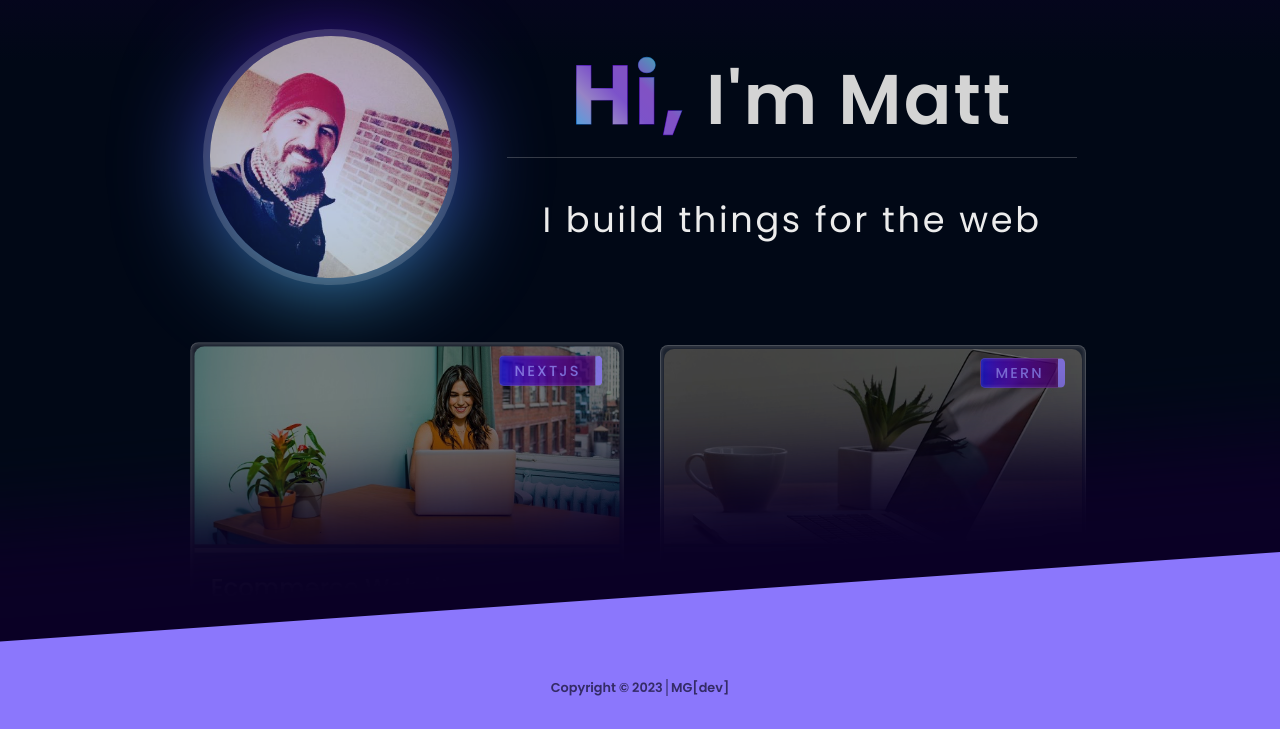
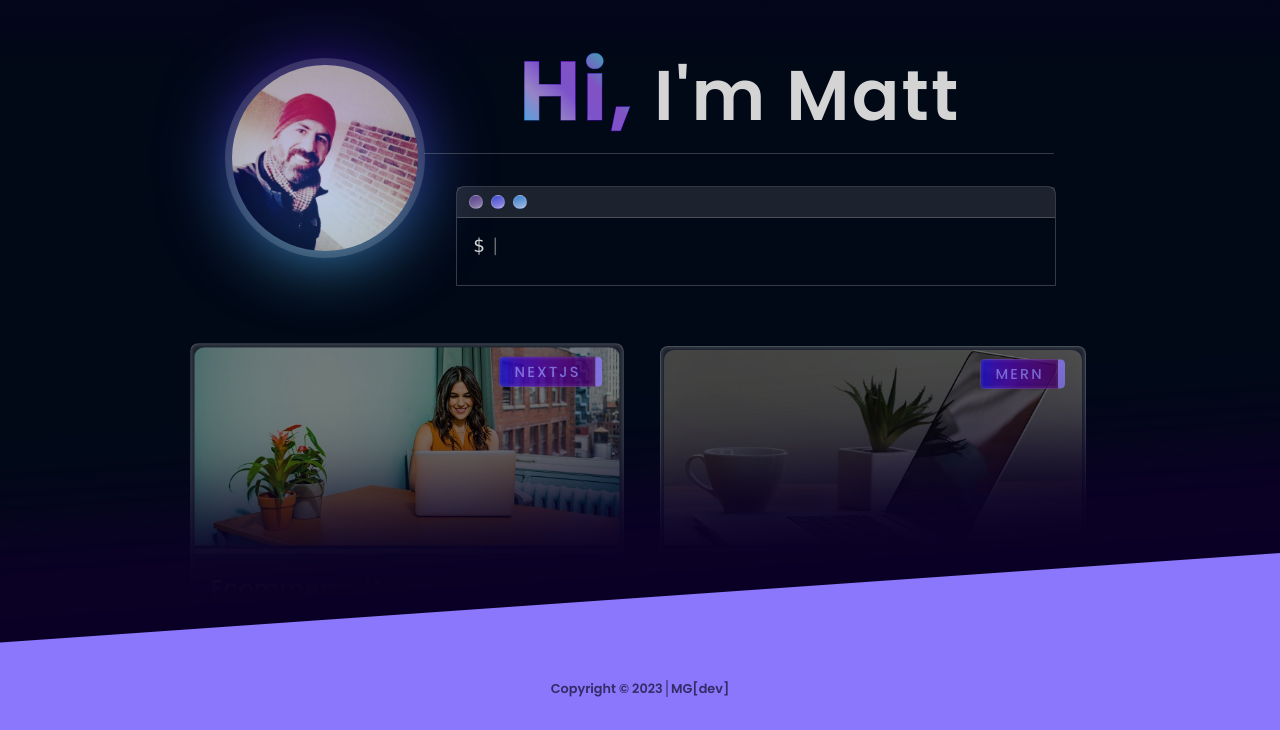
Before and after one commit to midcenturydude7/nextjs-portfolio-site-design, a plain HTML site: page index.html in a window 1280 px wide. Shown: the part 105-835 px from the top of the page. Drawn offline with Linux system fonts and the light colour scheme.

Commit message:
Adjusted margins and styled terminal window

```diff
--- a/index.html
+++ b/index.html
@@ -40,25 +40,25 @@
         </nav>
       </header>
       <main>
-        <!-- <div class="hero-image--container">
-          <img src="./images/MG_Avatar.jpg" alt="Avatar" class="hero-image" />
-        </div> -->
-        <!-- <div class="image-wrapper">
-          <div class="gradient-container">
-            <div></div>
-            <div></div>
-            <div></div>
-            <div></div>
-            <div></div>
-            <div></div>
-          </div>
-        </div> -->
         <div class="gradient-hero--container">
           <div class="gradient-hero"><img src="./images/MG_Avatar.jpg" alt="Avatar" class="hero-image" /></div>
         </div>
         <div class="main-content">
           <h1 class="main-title"><span class="gradient">Hi,</span> I'm Matt</h1>
-          <p>I build things for the web</p>
+          <div class="main-terminal">
+            <div class="terminal-window">
+              <div class="header">
+                <ul>
+                  <li class="button first"></li>
+                  <li class="button second"></li>
+                  <li class="button third"></li>
+                </ul>
+              </div>
+              <div class="content">
+                <p>$</p>
+              </div>
+            </div>
+          </div>
         </div>
       </main>
       <section>
--- a/styles/gradient.css
+++ b/styles/gradient.css
@@ -11,7 +11,7 @@
 }
 
 :root {
-  --card-height: 32vh;
+  --card-height: 27vh;
   --card-width: calc(var(--card-height) / 1);
 
   --clr-1: hsl(240deg 85% 45%) 0%;
@@ -167,14 +167,20 @@
   }
 }
 
+@media (min-width: 1000px) {
+  :root {
+    --card-height: 25vh;
+  }
+}
+
 @media (min-width: 1800px) {
   :root {
-    --card-height: 28vh;
+    --card-height: 23vh;
   }
 }
 
 @media (min-width: 2500px) {
   :root {
-    --card-height: 25vh;
+    --card-height: 20vh;
   }
 }
--- a/styles/styles.scss
+++ b/styles/styles.scss
@@ -213,159 +213,10 @@ main {
   width: 85%;
   max-width: 1200px;
   display: flex;
-  justify-content: space-evenly;
+  justify-content: center;
   align-items: center;
   margin: 0 0 0.75em 0;
   padding: 0;
-
-  // .hero-image--container {
-  //   width: 25%;
-  //   margin: 0;
-  //   padding: 0;
-  //   border-radius: 50%;
-  //   display: flex;
-  //   justify-content: center;
-  //   position: relative;
-  //   opacity: 0;
-  //   animation: hero-image 1s ease-in-out 0.5s forwards;
-
-  //   &::after {
-  //     filter: blur(3.5rem);
-  //   }
-
-  //   .hero-image {
-  //     padding: 0;
-  //     border-radius: 50%;
-  //     border: 5px solid #8b77fc;
-  //   }
-  // }
-
-  /** GRADIENT HERO IMAGAGE */
-  // .image-wrapper {
-  //   position: relative;
-  //   width: 16em;
-  //   height: 16em;
-  //   margin: 0 2em 0 0;
-  //   padding: 0;
-  //   transition: all 1s ease;
-  //   // opacity: 0;
-  //   // animation: hero-image 1s ease 0.5s forwards;
-
-  //   &::after {
-  //     content: "";
-  //     position: absolute;
-  //     top: 3%;
-  //     left: 3.5%;
-  //     height: 100%;
-  //     width: 100%;
-  //     border-radius: 50%;
-  //     background-image: url("../images/MG_Avatar.jpg");
-  //     background-size: cover;
-  //     opacity: 0.6;
-  //     box-shadow: 0 0 30px 50px #837aa83b;
-  //   }
-  //   .gradient-container {
-  //     height: 17em;
-  //     width: 17em;
-  //     margin: auto;
-  //     position: relative;
-  //     border-radius: 50%;
-  //     overflow: hidden;
-  //     animation: spin 8s infinite linear;
-
-  //     &::before {
-  //       position: absolute;
-  //       content: "";
-  //       height: 100%;
-  //       width: 100%;
-  //       border-radius: 50%;
-  //       backdrop-filter: blur(2.1em);
-  //     }
-
-  //     &::after {
-  //       position: absolute;
-  //       content: "";
-  //       height: 95%;
-  //       width: 95%;
-  //       background-color: rgb(1, 8, 22);
-  //       top: 2.5%;
-  //       left: 2.5%;
-  //       border-radius: 50%;
-  //       opacity: 0.5;
-  //       animation: no-rotate 10s infinite linear;
-  //     }
-
-  //     div {
-  //       position: absolute;
-  //       border-radius: 50%;
-  //       z-index: -1;
-  //       animation: scale-up infinite;
-
-  //       &::after {
-  //         filter: blur(10rem);
-  //       }
-  //     }
-
-  //     div:nth-child(1) {
-  //       height: 90%;
-  //       width: 100%;
-  //       background-color: hsl(240deg 85% 45%);
-  //       left: -5%;
-  //       top: -5%;
-  //       animation-duration: 2s;
-  //       animation-delay: 3s;
-  //     }
-
-  //     div:nth-child(2) {
-  //       height: 80%;
-  //       width: 70%;
-  //       background-color: hsl(209, 90%, 42%);
-  //       top: 15%;
-  //       right: -15%;
-  //       animation-duration: 10s;
-  //       animation-delay: 7s;
-  //     }
-
-  //     div:nth-child(3) {
-  //       height: 65%;
-  //       width: 80%;
-  //       background-color: hsl(293, 40%, 48%);
-  //       bottom: -30%;
-  //       right: -20%;
-  //       animation-duration: 4s;
-  //       animation-delay: 2.2s;
-  //     }
-
-  //     div:nth-child(4) {
-  //       height: 50%;
-  //       width: 75%;
-  //       background-color: hsl(261deg 98% 35%);
-  //       bottom: -5%;
-  //       left: 8%;
-  //       animation-duration: 7s;
-  //       animation-delay: 6s;
-  //     }
-
-  //     div:nth-child(5) {
-  //       height: 40%;
-  //       width: 55%;
-  //       background-color: hsl(214, 75%, 61%);
-  //       top: 50%;
-  //       left: 0;
-  //       animation-duration: 2.5s;
-  //       animation-delay: 4s;
-  //     }
-
-  //     div:nth-child(6) {
-  //       height: 25%;
-  //       width: 55%;
-  //       background-color: hsl(295, 86%, 44%);
-  //       top: 45%;
-  //       left: -15%;
-  //       animation-duration: 9s;
-  //     }
-  //   }
-  // }
 
   .main-content {
     display: flex;
@@ -381,7 +232,6 @@ main {
       font-weight: 600;
       letter-spacing: 0.03em;
       cursor: pointer;
-    }
 
       .gradient {
         font-size: 6.5vw;
@@ -400,15 +250,123 @@ main {
           background-position: right;
         }
       }
+    }
+
+    .main-terminal {
+      width: 100%;
+      border-top: 1px solid #cfcfcf41;
+      margin-left: -0.125em;
+      padding-left: 2em;
+
+      .terminal-window {
+        width: 600px;
+        height: 100px;
+        margin-top: 2em;
+        border: 1px solid #cfcfcf41;
+        border-top-left-radius: 8px;
+        border-top-right-radius: 8px;
+
+        .header {
+          background: #ececec1e;
+          border-bottom: 1px solid #cfcfcf41;
+
+          ul {
+            display: flex;
+            justify-content: flex-start;
+            align-items: center;
+            margin-left: 0.5em;
+            padding: 0.5em 0;
+            list-style-type: none;
+
+            .button {
+              width: 14px;
+              height: 14px;
+              border-radius: 50%;
+              margin: 0 0.25em;
+              border: 1px solid #cfcfcf41;
+            }
+
+            .button.first {
+              background-image: linear-gradient(
+                340deg,
+                hsl(0deg 0% 95%) 0%,
+                hsl(263deg 13% 90%) 0%,
+                hsl(262deg 17% 86%) 0%,
+                hsl(262deg 20% 81%) 0%,
+                hsl(262deg 21% 77%) 1%,
+                hsl(261deg 22% 72%) 3%,
+                hsl(261deg 22% 68%) 7%,
+                hsl(261deg 23% 64%) 12%,
+                hsl(260deg 23% 59%) 19%,
+                hsl(259deg 23% 55%) 30%,
+                hsl(259deg 23% 51%) 45%,
+                hsl(258deg 26% 47%) 63%,
+                hsl(257deg 30% 43%) 82%,
+                hsl(256deg 36% 39%) 100%
+              );
+            }
+
+            .button.second {
+              background-image: linear-gradient(
+                340deg,
+                hsl(0deg 0% 100%) 0%,
+                hsl(250deg 63% 96%) 0%,
+                hsl(250deg 63% 93%) 0%,
+                hsl(249deg 62% 89%) 0%,
+                hsl(248deg 62% 86%) 1%,
+                hsl(248deg 61% 82%) 3%,
+                hsl(247deg 60% 79%) 7%,
+                hsl(246deg 60% 75%) 12%,
+                hsl(244deg 59% 72%) 19%,
+                hsl(243deg 59% 68%) 30%,
+                hsl(241deg 58% 65%) 45%,
+                hsl(238deg 58% 61%) 63%,
+                hsl(235deg 59% 56%) 82%,
+                hsl(230deg 61% 50%) 100%
+              );
+            }
+
+            .button.third {
+              background-image: linear-gradient(
+                340deg,
+                hsl(0deg 0% 100%) 0%,
+                hsl(220deg 57% 97%) 0%,
+                hsl(220deg 57% 93%) 0%,
+                hsl(219deg 57% 90%) 0%,
+                hsl(219deg 57% 86%) 1%,
+                hsl(218deg 57% 83%) 3%,
+                hsl(218deg 57% 80%) 7%,
+                hsl(217deg 57% 76%) 12%,
+                hsl(216deg 57% 72%) 19%,
+                hsl(216deg 57% 69%) 30%,
+                hsl(214deg 58% 65%) 45%,
+                hsl(213deg 58% 60%) 63%,
+                hsl(212deg 59% 56%) 82%,
+                hsl(209deg 61% 50%) 100%
+              );
+            }
+          }
+        }
+
+        .content {
+          padding: 1em;
+          font-family: Menlo, Monaco, "Consolas", "Courier New", "Courier";
 
           p {
-      font-size: 2.75vw;
-      letter-spacing: 0.075em;
-      white-space: nowrap;
-      color: #ececec;
-      margin: 0;
-      padding: 1em;
-      border-top: 1px solid #cfcfcf41;
+            position: relative;
+            font-size: 1.2rem;
+
+            &::after {
+              position: absolute;
+              content: "|";
+              top: 1px;
+              left: 17px;
+              font-size: 1.1rem;
+              animation: blink 0.7s infinite;
+            }
+          }
+        }
+      }
     }
   }
 }
@@ -755,30 +713,35 @@ section {
   }
 }
 
-/* MEDIA QUERIES */
-@media (min-width: 1000px) {
-  main {
-    justify-content: center;
-
-    .main-content {
-      margin-left: 3em;
+@keyframes blink {
+  0% {
+    opacity: 0;
   }
+  50% {
+    opacity: 1;
+  }
+  100% {
+    opacity: 0;
   }
 }
 
+/* MEDIA QUERIES */
 @media (min-width: 1500px) {
   main {
     .main-content {
       .main-title {
         font-size: 4.5vw;
-      }
 
         .gradient {
           font-size: 5.5vw;
         }
+      }
 
+      .main-terminal {
+        margin-left: -0.3em;
         p {
-        font-size: 2.5vw;
+          font-size: 2.25vw;
+        }
       }
     }
   }
@@ -789,14 +752,17 @@ section {
     .main-content {
       .main-title {
         font-size: 4vw;
-      }
 
         .gradient {
           font-size: 5vw;
         }
+      }
 
+      .main-terminal {
+        margin-left: -0.2em;
         p {
           font-size: 2vw;
+        }
       }
     }
   }
@@ -809,18 +775,19 @@ section {
 
   main {
     .main-content {
-      margin-left: 5em;
-
       .main-title {
         font-size: 3.75vw;
-      }
 
         .gradient {
           font-size: 4.75vw;
         }
+      }
 
+      .main-terminal {
+        margin-left: -0.25em;
         p {
           font-size: 1.75vw;
+        }
       }
     }
   }
@@ -835,15 +802,18 @@ section {
     .main-content {
       .main-title {
         font-size: 3.5vw;
-      }
 
         .gradient {
           font-size: 4.5vw;
         }
+      }
 
+      .main-terminal {
+        margin-left: -0.35em;
         p {
           font-size: 1.5vw;
         }
       }
     }
   }
+}
```
Also changed, not shown: styles/styles.css. Lines whose indentation alone changed are shown as unchanged.
